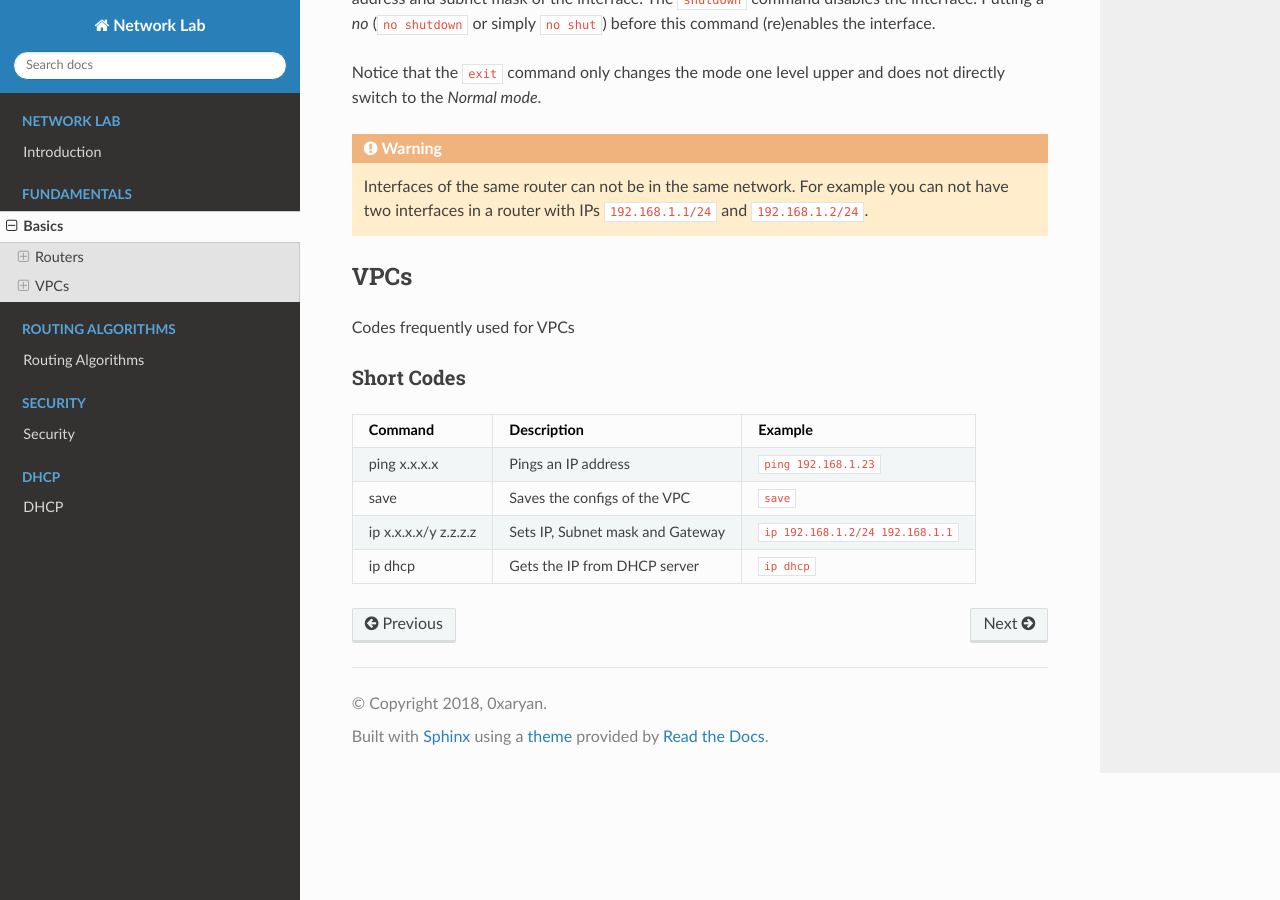
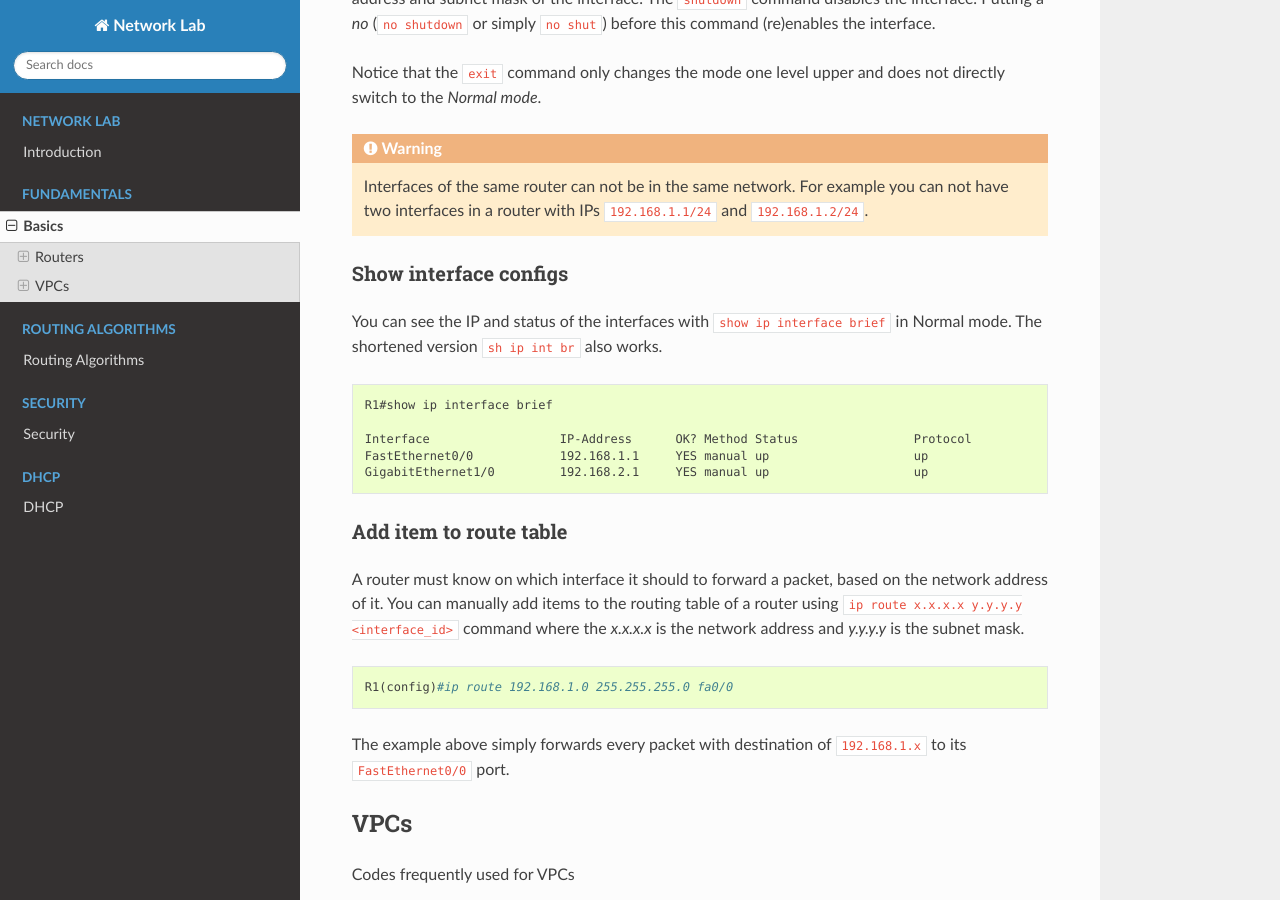
Before and after one commit to avestura/NetworkLab, a Sphinx documentation site: the page built from docs/source/Fundamentals/Basics.rst, in a window 1280 px wide and 900 px high, scrolled down 1670 px. Built offline with Sphinx 7.4.7 and the Read the Docs theme 2.0.0, drawn with Linux system fonts in a browser that asks for light colours.

Commit message:
Add interface and routing descriptions

```diff
--- a/docs/source/Fundamentals/Basics.rst
+++ b/docs/source/Fundamentals/Basics.rst
@@ -77,6 +77,31 @@ Notice that the ``exit`` command only changes the mode one level upper and does
 .. warning:: Interfaces of the same router can not be in the same network.
              For example you can not have two interfaces in a router with IPs ``192.168.1.1/24`` and ``192.168.1.2/24``.
 
+
+^^^^^^^^^^^^^^^^^^^^^^^^
+Show interface configs
+^^^^^^^^^^^^^^^^^^^^^^^^
+You can see the IP and status of the interfaces with ``show ip interface brief`` in Normal mode.
+The shortened version ``sh ip int br`` also works. ::
+
+    R1#show ip interface brief
+
+    Interface                  IP-Address      OK? Method Status                Protocol
+    FastEthernet0/0            192.168.1.1     YES manual up                    up
+    GigabitEthernet1/0         192.168.2.1     YES manual up                    up
+
+
+^^^^^^^^^^^^^^^^^^^^^^^^^^^
+Add item to route table
+^^^^^^^^^^^^^^^^^^^^^^^^^^^
+A router must know on which interface it should to forward a packet, based on the network address of it.
+You can manually add items to the routing table of a router using ``ip route x.x.x.x y.y.y.y <interface_id>`` command
+where the *x.x.x.x* is the network address and *y.y.y.y* is the subnet mask. ::
+
+    R1(config)#ip route 192.168.1.0 255.255.255.0 fa0/0
+
+The example above simply forwards every packet with destination of ``192.168.1.x`` to its ``FastEthernet0/0`` port.
+
 **************
 VPCs
 **************
```
